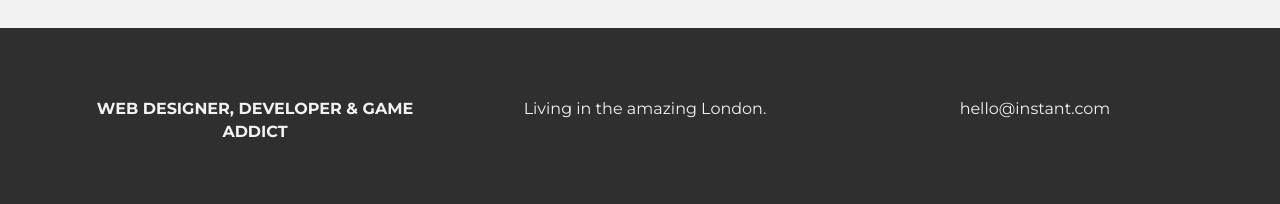
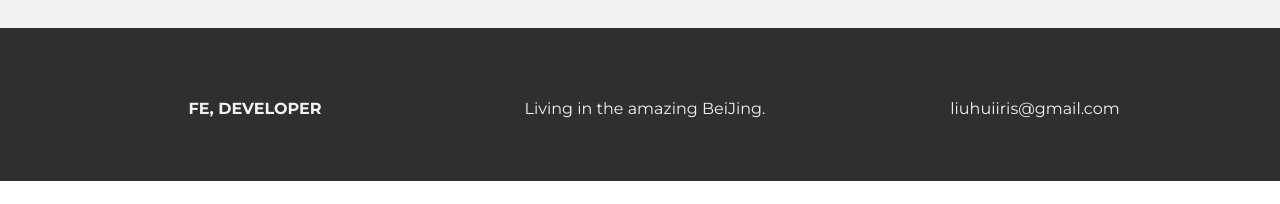
Before and after one commit to liuhuiiris126/jenkinsTest, a plain HTML site: page index.html in a window 1280 px wide. Shown: the part 1222-1426 px from the top of the page. After the commit the page ends 1403 px from the top, so only its background shows below. Drawn offline with nearby package versions, Linux system fonts and the light colour scheme.

Commit message:
update msg

```diff
--- a/index.html
+++ b/index.html
@@ -111,14 +111,14 @@
 		<div class="container">
 			<div class="row centered">
 				<div class="col-lg-4">
-					<p><b>WEB DESIGNER, DEVELOPER & GAME ADDICT</b></p>
+					<p><b>FE, DEVELOPER</b></p>
 				</div>
 
 				<div class="col-lg-4">
-					<p>Living in the amazing London.</p>
+					<p>Living in the amazing BeiJing.</p>
 				</div>
 				<div class="col-lg-4">
-					<p>hello@instant.com</p>
+					<p>liuhuiiris@gmail.com</p>
 				</div>
 			</div>
 		</div>
```
